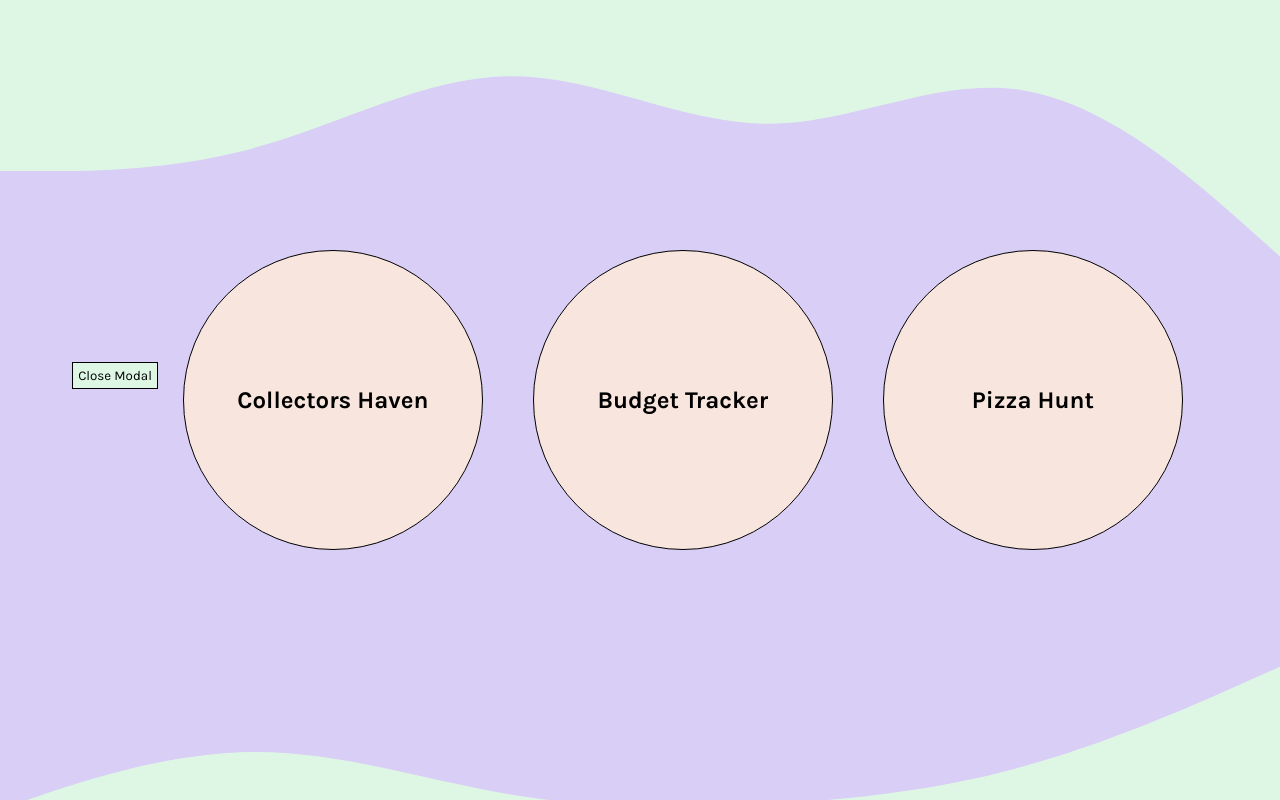
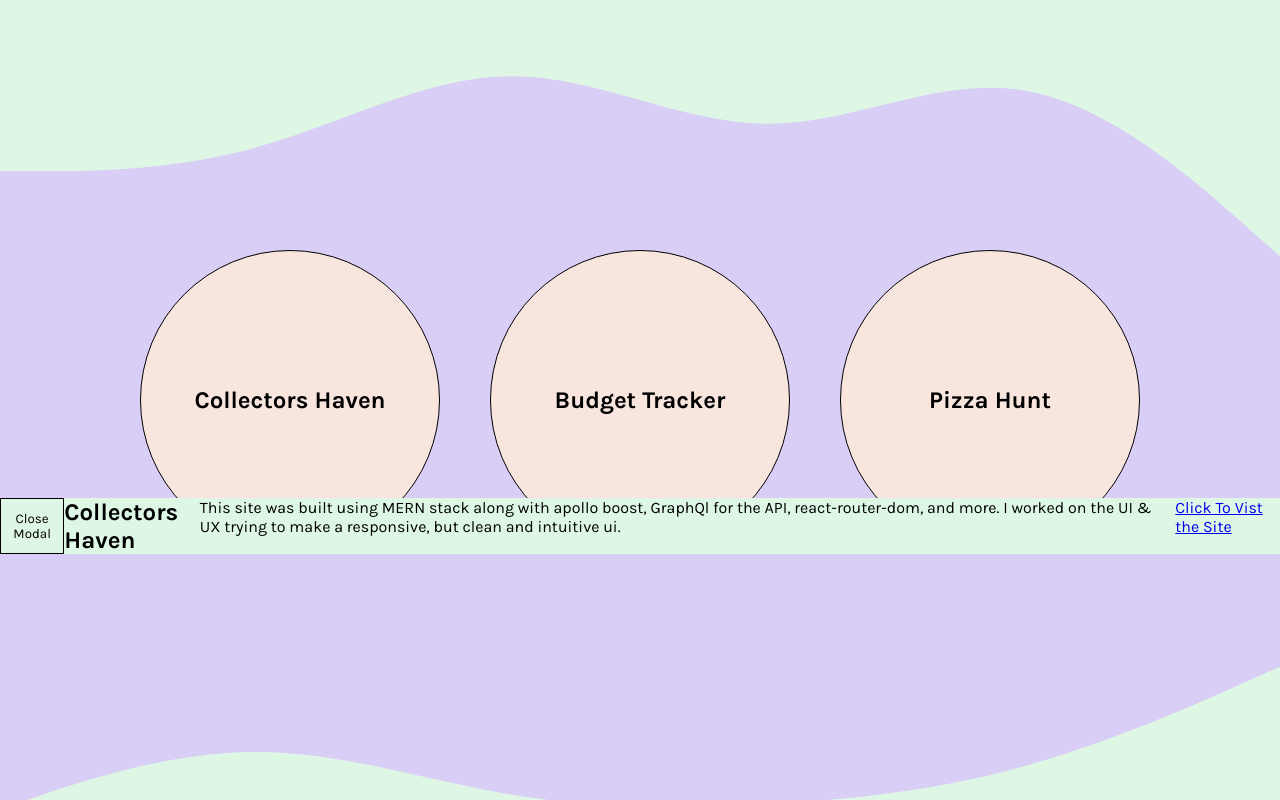
Before and after one commit to climbingryan/portfolioV2, a React (Create React App) app in the folder portfolio/: page / in a window 1280 px wide. Both pictures are taken after a click on the element "Collectors Haven". Shown: the part 830-1630 px from the top of the page. Built offline with nearby package versions, Linux system fonts and the light colour scheme.

Commit message:
Modal content shows up below projects. Next to add styles

```diff
--- a/portfolio/src/App.css
+++ b/portfolio/src/App.css
@@ -165,6 +165,8 @@ nav {
     ? Modal
  ===================*/
 .modal-handler {
+  position: absolute;
+  z-index: 1000;
   display: inherit;
 }
 .project-text-container {
@@ -181,3 +183,6 @@ nav {
   max-width: 450px;
   padding: 5px;
 }
+.modal-hidden {
+  display: none;
+}
--- a/portfolio/src/components/Modal/index.js
+++ b/portfolio/src/components/Modal/index.js
@@ -1,12 +1,22 @@
 import React from "react";
 
-const Modal = ({ hoverState, children, onClose }) => {
-  console.log(hoverState);
+const Modal = ({ currentModalState, closeModal, info }) => {
+  const handleCloseModal = () => {
+    closeModal(false);
+    console.log("ModalState", currentModalState);
+  };
 
   return (
-    <div className='modal-handler'>
-      <button className='close-modal' onClick={onClose}>Close Modal</button>
-      {children}
+    <div className="modal-handler">
+      <button
+        className={currentModalState === true ? `close-modal` : "modal-hidden"}
+        onClick={handleCloseModal}
+      >
+        Close Modal
+      </button>
+      <h2>{info.projects.title}</h2>
+      <p>{info.projects.description}</p>
+      <a href={info.projects.link} target='_none'>Click To Vist the Site</a>
     </div>
   );
 };
--- /dev/null
+++ b/portfolio/src/components/ModalContent/index.js
@@ -0,0 +1,11 @@
+import React from 'react'
+
+const ModalContent = (props) => {
+    return (
+        <div>
+            <h1>{props.projects.info.title}</h1>
+        </div>
+    )
+}
+
+export default ModalContent
--- a/portfolio/src/components/Project/index.js
+++ b/portfolio/src/components/Project/index.js
@@ -1,7 +1,8 @@
 import React, { useState } from "react";
 import anime from "animejs/lib/anime.es.js";
 
-import Modal from '../Modal';
+import Modal from "../Modal";
+import ModalContent from '../ModalContent';
 
 const Project = (props) => {
   const [hover, setHover] = useState("");
@@ -28,11 +29,11 @@ const Project = (props) => {
     });
   };
 
-
-
   return (
     <>
-    {openModal === true ? <Modal /> : null}
+      {openModal === true ? (
+        <Modal currentModalState={openModal} closeModal={setOpenModal} info={props} />
+      ) : null}
       <div
         id={props.projects.class}
         key={props.projects.title}
--- a/portfolio/src/components/Projects/index.js
+++ b/portfolio/src/components/Projects/index.js
@@ -1,9 +1,8 @@
-import React, { useState } from "react";
+import React from "react";
 
 import Project from '../Project';
 
 const Projects = () => {
-
 
   const projects = [
     {
```
